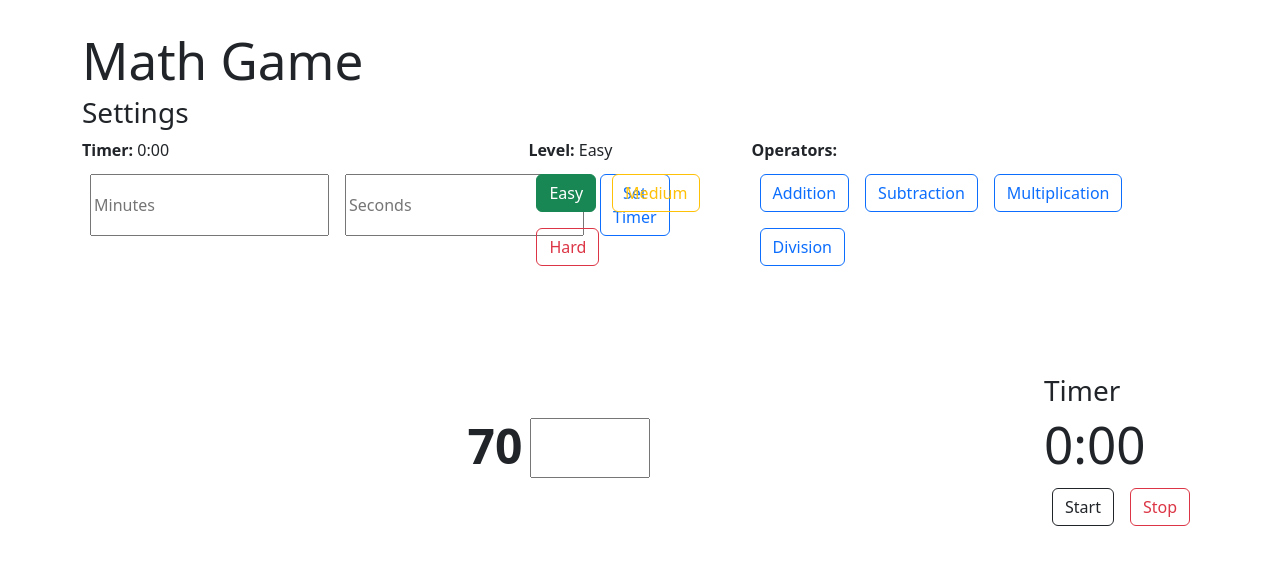
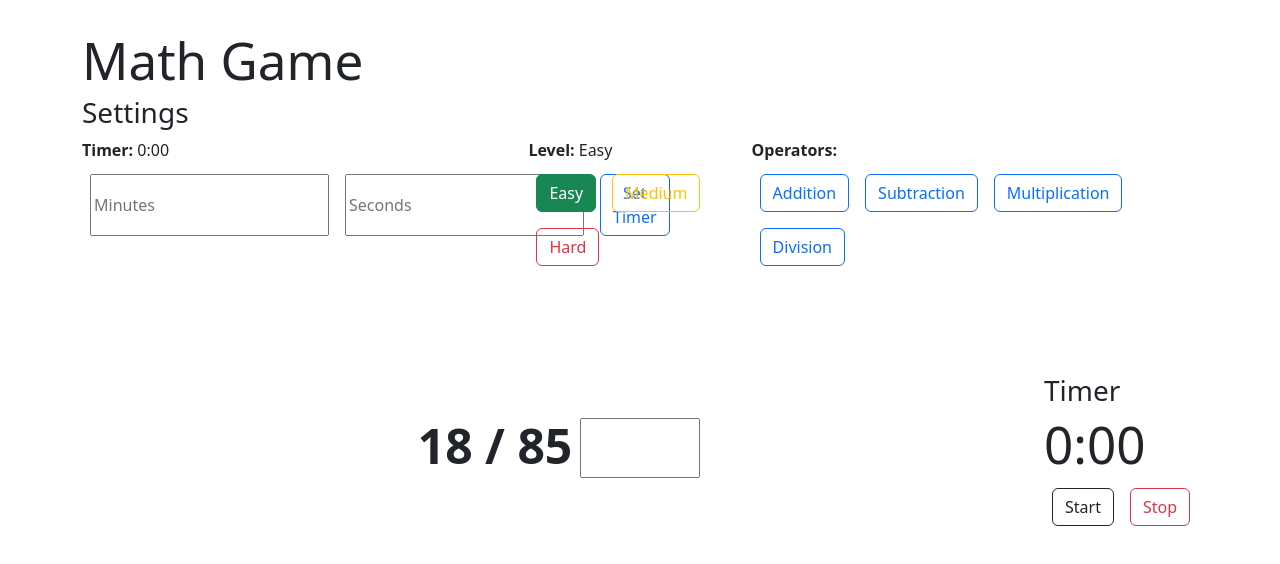
Before and after one commit to BriGuy520/math-game, a React (Vite) app: page / in a window 1280 px wide. Shown: the top 564 px of the page. Built offline with nearby package versions, Linux system fonts and the light colour scheme.

Commit message:
have the values displaying correctly

```diff
--- a/src/components/Board.tsx
+++ b/src/components/Board.tsx
@@ -3,18 +3,72 @@ import React from 'react';
 import Input from './Input';
 
 export type BoardProps = {
-  handleGuess: React.ChangeEventHandler<HTMLInputElement>,
-  checkGuess: React.KeyboardEventHandler<HTMLInputElement>,
-  guess?: string,
   operators: string[],
 }
 
-const Board = ({guess, operators, checkGuess, handleGuess}: BoardProps) => {
+const Board = ({operators}: BoardProps) => {
+
+  const [firstValue, setFirstValue] = React.useState(Math.floor(Math.floor(Math.random() * 100)));
+  const [secondValue, setSecondValue] = React.useState(Math.floor(Math.floor(Math.random() * 100)));
+
+  const [guess, setGuess] = React.useState<string>("");
+
+  const selectedOperator: string = operators[Math.floor(Math.random() * operators.length)];
+  let displayOperator: string = selectedOperator == "Addition" ? "+" : (selectedOperator == "Substraction" ? "-" : (selectedOperator == "Multiplication" ? "x" : "/"));
+  let answer: number;
 
 
+
+  if(selectedOperator === "Addition"){
+    displayOperator = "+";
+  } else if(selectedOperator === "Subtraction"){
+    displayOperator = "-";
+  } else if(selectedOperator === "Multiplication"){
+    displayOperator = "x";
+  } else if(selectedOperator === "Divsion"){
+    displayOperator = "/";
+  }
+
+
+    /* Game */
+
+  const handleGuess = (e: React.ChangeEvent<HTMLInputElement>) => {
+    e.preventDefault();
+
+    setGuess(e.target.value);
+  }
+
+  const checkGuess = (e: React.KeyboardEvent<HTMLInputElement>) => {
+
+    if(e.key === 'Enter'){
+
+      switch(selectedOperator){
+
+        case 'Addition':
+          answer = firstValue + secondValue;
+          break;
+        case 'Subtraction':
+          answer = firstValue - secondValue;
+          break;
+        case 'Multiplication':
+          answer = firstValue * secondValue;
+          break;
+        default:
+          answer = firstValue / secondValue;
+          break;
+      }
+
+      console.log(answer);
+    }
+
+  }
+
+  console.log(displayOperator);
+
   return (
+
     <div className="board-container">
-      <p>{Math.floor(Math.random() * 100)}</p>
+      <p>{firstValue} {displayOperator} {secondValue}</p>
       <Input handleChange={handleGuess} checkGuess={checkGuess} inputValue={guess} />
     </div>
   );
--- a/src/components/Game.tsx
+++ b/src/components/Game.tsx
@@ -7,53 +7,11 @@ type GameProps = TimerProps & BoardProps;
 
 const Game = ({timeLeft, operators, stopGame, startGame}: GameProps) => {
 
-  const [firstValue, setFirstValue] = React.useState(Math.floor(Math.floor(Math.random() * 100)));
-  const [secondValue, setSecondValue] = React.useState(Math.floor(Math.floor(Math.random() * 100)));
-
-  const [guess, setGuess] = React.useState<string>("");
-
-  console.log("First Value: " + firstValue + " Second Value: " + secondValue);
-
-  const selectedOperator: string = operators[Math.floor(Math.random() * operators.length)];
-  let answer: number;
-
-    /* Game */
-
-    const handleGuess = (e: React.ChangeEvent<HTMLInputElement>) => {
-      e.preventDefault();
-
-      setGuess(e.target.value);
-    }
-
-    const checkGuess = (e: React.KeyboardEvent<HTMLInputElement>) => {
-
-      if(e.key === 'Enter'){
-
-        switch(selectedOperator){
-
-          case 'Addition':
-            answer = firstValue + secondValue;
-            break;
-          case 'Subtraction':
-            answer = firstValue - secondValue;
-            break;
-          case 'Multiplication':
-            answer = firstValue * secondValue;
-            break;
-          default:
-            answer = firstValue / secondValue;
-            break;
-        }
-
-        console.log(answer);
-      }
-
-    }
 
   return (
     <>
       <Timer timeLeft={timeLeft} startGame={startGame} stopGame={stopGame} />
-      <Board handleGuess={handleGuess} checkGuess={checkGuess} operators={operators} guess={guess} />
+      <Board operators={operators} />
     </>
   )
 }
```
